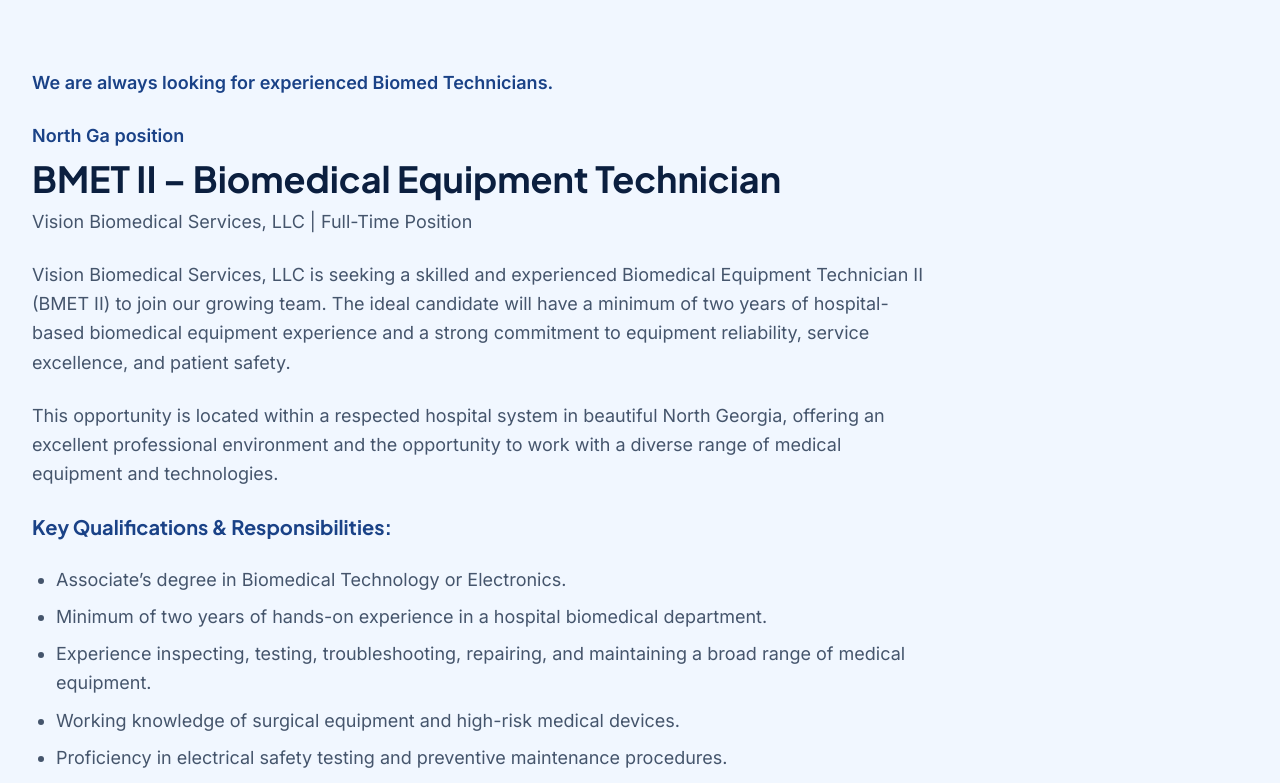
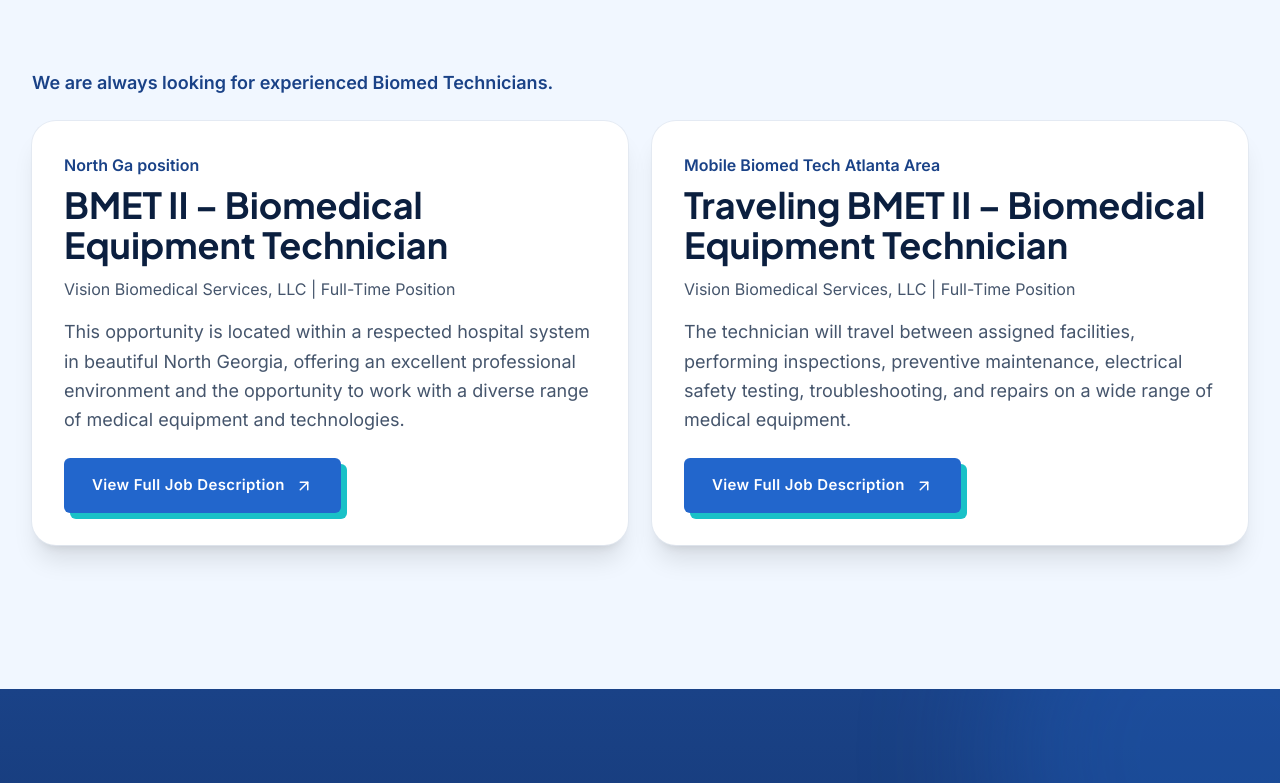
Before and after one commit to msaimqasim-dev/visionbiomedical, a React (Vite) app: page /career in a window 1280 px wide. Shown: the part 700-1483 px from the top of the page. Built offline with nearby package versions, Linux system fonts and the light colour scheme.

Commit message:
Job Description Pages Added

```diff
--- a/src/App.tsx
+++ b/src/App.tsx
@@ -4,26 +4,25 @@ import { AnimatePresence, motion } from 'motion/react';
 import { Footer, Header, ScrollProgress } from './components/Layout';
 import Home from './pages/Home';
 import { AboutPage, RegulatoryPage, ServicesPage } from './pages/Company';
-import CareerPage from './pages/Career';
-import { careerDescription, careerTitle } from './data/career-meta';
+import CareerPage, { CareerJobPage } from './pages/Career';
+import { careerJobs, careerMetadata } from './data/career-meta';
 import NewsPage from './pages/News';
 import { ContactPage, GetAQuotePage } from './pages/Contact';
 
 function AppRoutes() {
   const location = useLocation();
-  const career = /^\/career\/?$/i.test(location.pathname);
+  const metadata = careerMetadata(location.pathname);
+  const title = metadata?.title ?? 'Vision Biomedical Services - Healthcare Technology Management';
+  const description = metadata?.description ?? 'Vision Biomedical Services specializes in healthcare technology management.';
 
   useEffect(() => {
     window.scrollTo(0, 0);
   }, [location.pathname]);
 
   useEffect(() => {
-    document.title = career ? careerTitle : 'Vision Biomedical Services - Healthcare Technology Management';
-    document.querySelector('meta[name="description"]')?.setAttribute(
-      'content',
-      career ? careerDescription : 'Vision Biomedical Services specializes in healthcare technology management.',
-    );
-  }, [career]);
+    document.title = title;
+    document.querySelector('meta[name="description"]')?.setAttribute('content', description);
+  }, [title, description]);
 
   if (location.pathname === '/' && /^#\/(?!\/)/.test(location.hash)) {
     return <Navigate to={location.hash.slice(1)} replace />;
@@ -47,6 +46,8 @@ function AppRoutes() {
           <Route path="/news" element={<NewsPage />} />
           <Route path="/contact-us" element={<ContactPage />} />
           <Route path="/career/" element={<CareerPage />} />
+          <Route path={careerJobs.north.path} element={<CareerJobPage jobId="north" />} />
+          <Route path={careerJobs.atlanta.path} element={<CareerJobPage jobId="atlanta" />} />
           <Route path="/get-a-quote" element={<GetAQuotePage />} />
           <Route path="*" element={<Navigate to="/" replace />} />
         </Routes>
--- a/src/data/career-meta.ts
+++ b/src/data/career-meta.ts
@@ -1,2 +1,24 @@
 export const careerTitle = 'Biomedical Jobs in Georgia | Vision Biomedical Services';
 export const careerDescription = 'Explore two full-time BMET II openings with Vision Biomedical Services: a North Georgia hospital position and a traveling biomedical equipment technician position in the Atlanta area.';
+
+export const careerJobs = {
+  north: {
+    path: '/career/north-georgia-bmet-ii/',
+    location: 'North Ga position',
+    title: 'BMET II – Biomedical Equipment Technician',
+    description: 'This opportunity is located within a respected hospital system in beautiful North Georgia, offering an excellent professional environment and the opportunity to work with a diverse range of medical equipment and technologies.',
+  },
+  atlanta: {
+    path: '/career/atlanta-traveling-bmet-ii/',
+    location: 'Mobile Biomed Tech Atlanta Area',
+    title: 'Traveling BMET II – Biomedical Equipment Technician',
+    description: 'The technician will travel between assigned facilities, performing inspections, preventive maintenance, electrical safety testing, troubleshooting, and repairs on a wide range of medical equipment.',
+  },
+};
+
+export function careerMetadata(path: string) {
+  const normalized = path.toLowerCase().replace(/\/$/, '');
+  if (normalized === '/career') return { title: careerTitle, description: careerDescription };
+  const job = Object.values(careerJobs).find(({ path }) => path.slice(0, -1) === normalized);
+  if (job) return { title: `${job.title} | Vision Biomedical Services`, description: job.description };
+}
--- a/src/pages/Career.tsx
+++ b/src/pages/Career.tsx
@@ -1,5 +1,8 @@
 import { images } from '../data/content';
-import { PageBanner, Reveal } from '../components/ui';
+import { ArrowLeft } from 'lucide-react';
+import { Link } from 'react-router';
+import { careerJobs } from '../data/career-meta';
+import { Btn, PageBanner, Reveal } from '../components/ui';
 
 const northQualifications = [
   'Associate’s degree in Biomedical Technology or Electronics.',
@@ -53,6 +56,46 @@ function JobList({ items }: { items: string[] }) {
   );
 }
 
+function NorthJobContent() {
+  return (
+    <>
+      <p>Vision Biomedical Services, LLC is seeking a skilled and experienced Biomedical Equipment Technician II (BMET II) to join our growing team. The ideal candidate will have a minimum of two years of hospital-based biomedical equipment experience and a strong commitment to equipment reliability, service excellence, and patient safety.</p>
+      <p>{careerJobs.north.description}</p>
+      <h2 className={heading}>Key Qualifications &amp; Responsibilities:</h2>
+      <JobList items={northQualifications} />
+      <p>If you are an experienced BMET II looking for an opportunity to advance your career with a company committed to quality, reliability, and exceptional customer service, we encourage you to apply.</p>
+      <JobList items={benefits} />
+      <p>Apply today! We look forward to hearing from you.</p>
+      <p>Email: <a href={`mailto:${jobsEmail}`} className="break-words font-semibold text-brand underline">{jobsEmail}</a></p>
+    </>
+  );
+}
+
+function AtlantaJobContent() {
+  return (
+    <>
+      <h2 className={heading}>Position Overview</h2>
+      <p>Vision Biomedical Services, LLC is seeking an experienced and motivated Biomedical Equipment Technician II (BMET II) to join our growing team. The ideal candidate will have a minimum of two years of hands-on experience in a hospital-based biomedical department, with a strong commitment to equipment reliability, quality service, and patient safety.</p>
+      <p>This is an excellent opportunity for a technician who enjoys variety, independence, and working in different healthcare environments.</p>
+      <p>Rather than being assigned to a single facility, this position will provide biomedical equipment services to multiple surgical centers and small hospitals throughout the greater Atlanta, Georgia area and surrounding communities.</p>
+      <p>{careerJobs.atlanta.description}</p>
+      <h2 className={heading}>Key Qualifications &amp; Responsibilities</h2>
+      <JobList items={atlantaQualifications} />
+      <h2 className={heading}>What We Offer</h2>
+      <p>Vision Biomedical Services is committed to providing our technicians with the tools, resources, and benefits needed to succeed.</p>
+      <JobList items={atlantaBenefits} />
+      <h2 className={heading}>Why Join Vision Biomedical Services?</h2>
+      <p>At Vision Biomedical Services, we understand that our technicians are the foundation of our company. We take pride in providing dependable biomedical support, maintaining high standards of service, and building lasting relationships with the healthcare facilities we serve.</p>
+      <p>If you are an experienced BMET who enjoys working independently, traveling to different facilities, and taking pride in your work, we would like to hear from you.</p>
+      <h2 className={heading}>Apply Today!</h2>
+      <p>Join a growing biomedical service company that values experience, professionalism, and quality workmanship.</p>
+      <p>Vision Biomedical Services, LLC</p>
+      <p>Submit your resume and qualifications to be considered for this opportunity.</p>
+      <p>Email: <a href={`mailto:${jobsEmail}`} className="break-words font-semibold text-brand underline">{jobsEmail}</a></p>
+    </>
+  );
+}
+
 export default function CareerPage() {
   return (
     <>
@@ -62,51 +105,46 @@ export default function CareerPage() {
           <p className="mb-6 text-lg font-semibold leading-relaxed text-brand-dark">
             We are always looking for experienced Biomed Technicians.
           </p>
-          <Reveal>
-            <article className={`max-w-4xl ${jobClass}`}>
-              <header className="space-y-2">
-                <p className="font-semibold text-brand-dark">North Ga position</p>
-                <h2 className={jobTitle}>BMET II – Biomedical Equipment Technician</h2>
-                <p>{employment}</p>
-              </header>
-              <p>Vision Biomedical Services, LLC is seeking a skilled and experienced Biomedical Equipment Technician II (BMET II) to join our growing team. The ideal candidate will have a minimum of two years of hospital-based biomedical equipment experience and a strong commitment to equipment reliability, service excellence, and patient safety.</p>
-              <p>This opportunity is located within a respected hospital system in beautiful North Georgia, offering an excellent professional environment and the opportunity to work with a diverse range of medical equipment and technologies.</p>
-              <h3 className={heading}>Key Qualifications &amp; Responsibilities:</h3>
-              <JobList items={northQualifications} />
-              <p>If you are an experienced BMET II looking for an opportunity to advance your career with a company committed to quality, reliability, and exceptional customer service, we encourage you to apply.</p>
-              <JobList items={benefits} />
-              <p>Apply today! We look forward to hearing from you.</p>
-            </article>
-          </Reveal>
-          <Reveal className="mt-20 border-t border-slate-200 pt-20">
-            <article className={`max-w-4xl ${jobClass}`}>
-              <header className="space-y-2">
-                <p className="font-semibold text-brand-dark">Mobile Biomed Tech Atlanta Area</p>
-                <h2 className={jobTitle}>Traveling BMET II – Biomedical Equipment Technician</h2>
-                <p>{employment}</p>
-              </header>
-              <h3 className={heading}>Position Overview</h3>
-              <p>Vision Biomedical Services, LLC is seeking an experienced and motivated Biomedical Equipment Technician II (BMET II) to join our growing team. The ideal candidate will have a minimum of two years of hands-on experience in a hospital-based biomedical department, with a strong commitment to equipment reliability, quality service, and patient safety.</p>
-              <p>This is an excellent opportunity for a technician who enjoys variety, independence, and working in different healthcare environments.</p>
-              <p>Rather than being assigned to a single facility, this position will provide biomedical equipment services to multiple surgical centers and small hospitals throughout the greater Atlanta, Georgia area and surrounding communities.</p>
-              <p>The technician will travel between assigned facilities, performing inspections, preventive maintenance, electrical safety testing, troubleshooting, and repairs on a wide range of medical equipment.</p>
-              <h3 className={heading}>Key Qualifications &amp; Responsibilities</h3>
-              <JobList items={atlantaQualifications} />
-              <h3 className={heading}>What We Offer</h3>
-              <p>Vision Biomedical Services is committed to providing our technicians with the tools, resources, and benefits needed to succeed.</p>
-              <JobList items={atlantaBenefits} />
-              <h3 className={heading}>Why Join Vision Biomedical Services?</h3>
-              <p>At Vision Biomedical Services, we understand that our technicians are the foundation of our company. We take pride in providing dependable biomedical support, maintaining high standards of service, and building lasting relationships with the healthcare facilities we serve.</p>
-              <p>If you are an experienced BMET who enjoys working independently, traveling to different facilities, and taking pride in your work, we would like to hear from you.</p>
-              <h3 className={heading}>Apply Today!</h3>
-              <p>Join a growing biomedical service company that values experience, professionalism, and quality workmanship.</p>
-              <p>Vision Biomedical Services, LLC</p>
-              <p>Submit your resume and qualifications to be considered for this opportunity.</p>
-              <p>Email: <a href={`mailto:${jobsEmail}`} className="break-words font-semibold text-brand underline">{jobsEmail}</a></p>
-            </article>
-          </Reveal>
+          <div className="grid gap-6 md:grid-cols-2">
+            {Object.values(careerJobs).map((job) => (
+              <Reveal key={job.path} className="h-full">
+                <article className="flex h-full flex-col items-start rounded-3xl bg-white p-6 shadow-xl ring-1 ring-slate-200/80 sm:p-8">
+                  <p className="font-semibold text-brand-dark">{job.location}</p>
+                  <h2 className={`mt-2 ${jobTitle}`}>{job.title}</h2>
+                  <p className="mt-3 text-slate-600">{employment}</p>
+                  <p className="mb-6 mt-4 text-lg leading-relaxed text-slate-600">{job.description}</p>
+                  <Btn to={job.path} className="mt-auto">View Full Job Description</Btn>
+                </article>
+              </Reveal>
+            ))}
+          </div>
         </div>
       </section>
     </>
   );
 }
+
+export function CareerJobPage({ jobId }: { jobId: keyof typeof careerJobs }) {
+  const job = careerJobs[jobId];
+
+  return (
+    <>
+      <PageBanner title={job.title} image={images.heroMedical} />
+      <section className="relative bg-page py-28 lg:py-36">
+        <div className="mx-auto max-w-7xl px-5 lg:px-8">
+          <Link to="/career/" className="mb-8 inline-flex items-center gap-2 font-semibold text-brand hover:underline">
+            <ArrowLeft size={18} aria-hidden="true" />
+            Back to all openings
+          </Link>
+          <article className={`max-w-4xl ${jobClass}`}>
+            <header className="space-y-2">
+              <p className="font-semibold text-brand-dark">{job.location}</p>
+              <p>{employment}</p>
+            </header>
+            {jobId === 'north' ? <NorthJobContent /> : <AtlantaJobContent />}
+          </article>
+        </div>
+      </section>
+    </>
+  );
+}
--- a/vite.config.ts
+++ b/vite.config.ts
@@ -3,7 +3,7 @@ import { fileURLToPath } from "url";
 import tailwindcss from "@tailwindcss/vite";
 import react from "@vitejs/plugin-react";
 import { defineConfig, type Plugin } from "vite";
-import { careerDescription, careerTitle } from "./src/data/career-meta";
+import { careerJobs, careerMetadata } from "./src/data/career-meta";
 
 const __filename = fileURLToPath(import.meta.url);
 const __dirname = path.dirname(__filename);
@@ -17,13 +17,16 @@ function staticPageEntries(): Plugin {
       const index = bundle["index.html"];
       if (index?.type !== "asset" || typeof index.source !== "string") return;
 
-      for (const route of ["about-us", "services", "regulatory-compliance", "news", "contact-us", "career", "get-a-quote"]) {
-        const source = route === "career"
+      const routes = ["/about-us", "/services", "/regulatory-compliance", "/news", "/contact-us", "/career", "/get-a-quote"];
+      routes.push(...Object.values(careerJobs).map((job) => job.path));
+      for (const route of routes) {
+        const metadata = careerMetadata(route);
+        const source = metadata
           ? index.source
-              .replace(/<title>[^<]*<\/title>/, `<title>${careerTitle}</title>`)
-              .replace(/<meta name="description" content="[^"]*"\s*\/>/, `<meta name="description" content="${careerDescription}" />`)
+              .replace(/<title>[^<]*<\/title>/, `<title>${metadata.title}</title>`)
+              .replace(/<meta name="description" content="[^"]*"\s*\/>/, `<meta name="description" content="${metadata.description}" />`)
           : index.source;
-        this.emitFile({ type: "asset", fileName: `${route}/index.html`, source });
+        this.emitFile({ type: "asset", fileName: `${route.slice(1).replace(/\/$/, "")}/index.html`, source });
       }
     },
   };
```
